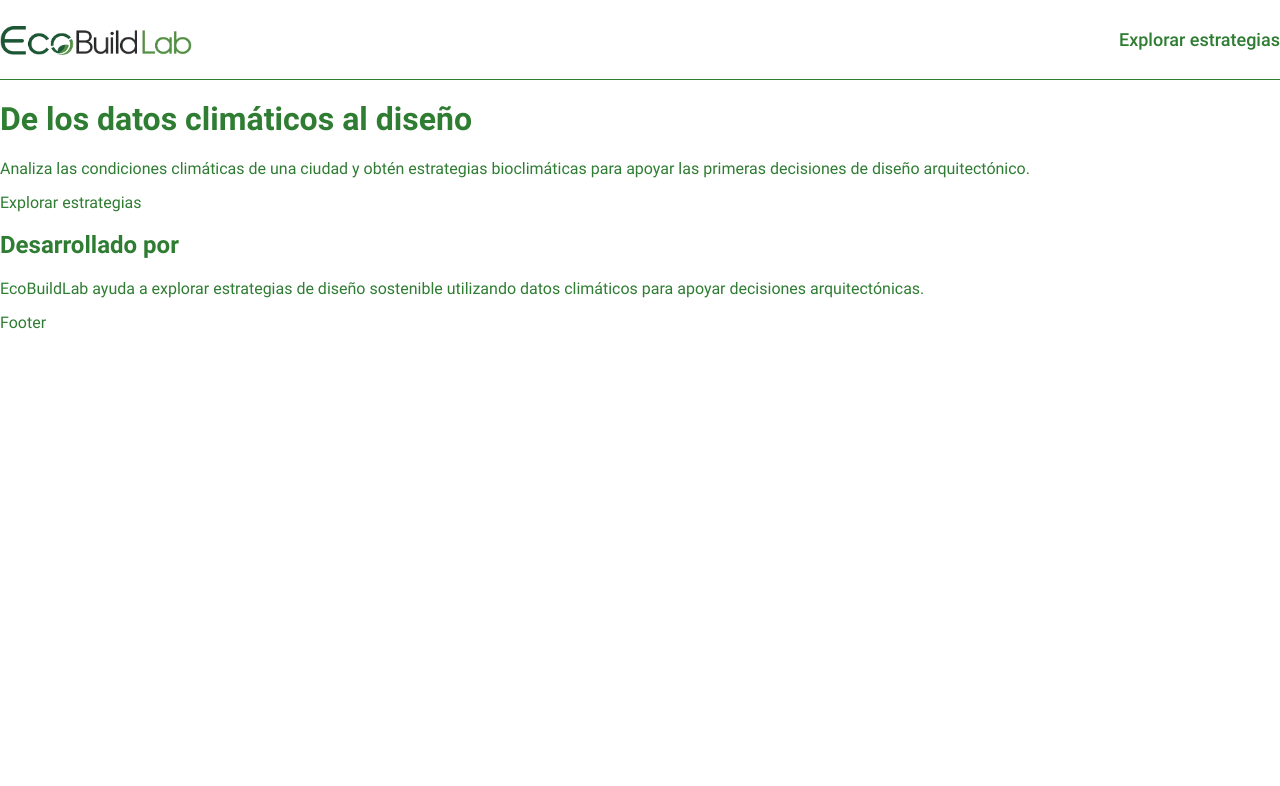
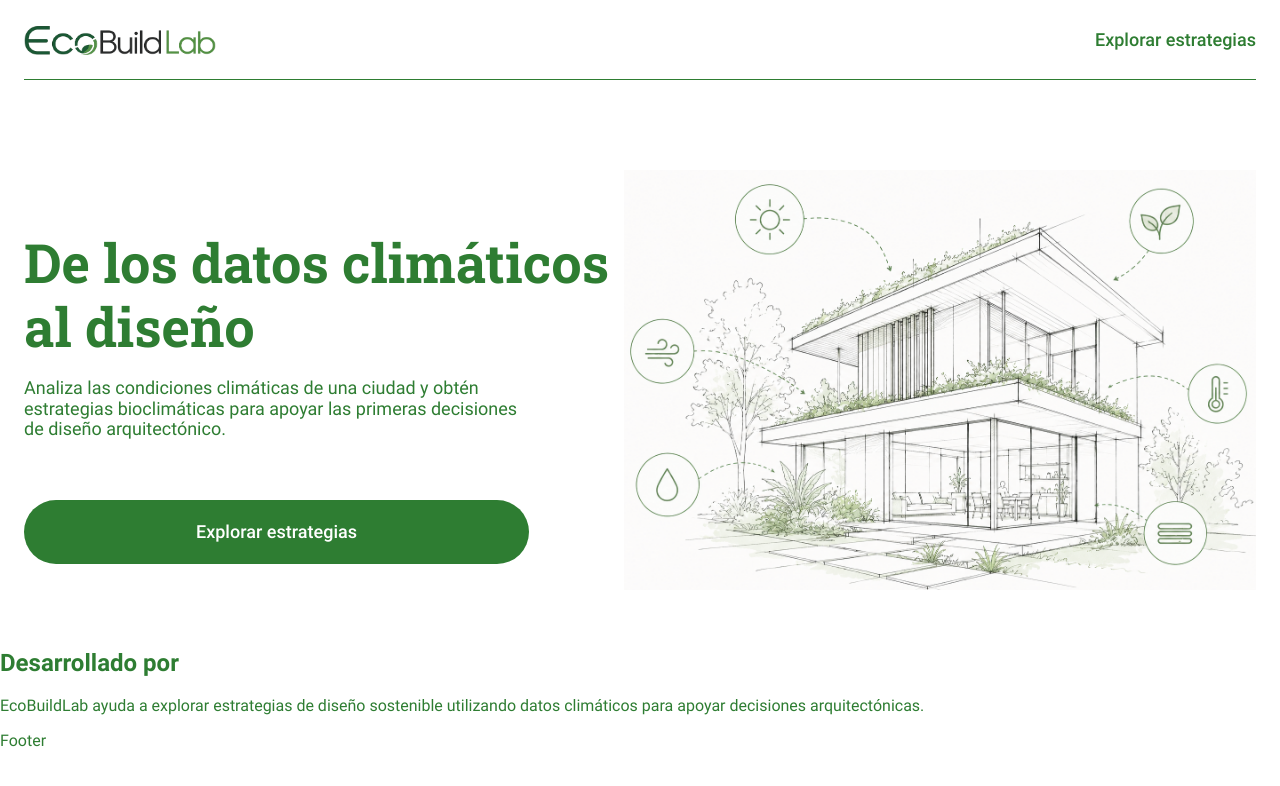
Before and after one commit to Ximerm/ecobuildlab-frontend, a React (Vite) app: page / in a window 1280 px wide. Shown: the top 786 px of the page. Built offline with nearby package versions, Linux system fonts and the light colour scheme.

Commit message:
Implement Main/hero HTML, CSS

```diff
--- a/src/components/Header/Header.css
+++ b/src/components/Header/Header.css
@@ -5,7 +5,7 @@
 
 .header__container {
   width: 100%;
-  max-width: 1280px;
+  max-width: 1232px;
   height: 100%;
   margin: 0 auto;
   border-bottom: 1px solid #2e7d32;
--- a/src/components/Main/Main.css
+++ b/src/components/Main/Main.css
@@ -0,0 +1,61 @@
+.hero {
+  width: 100%;
+}
+
+.hero__container {
+  max-width: 1232px;
+  margin: 0 auto;
+  display: flex;
+  justify-content: space-between;
+  gap: 10px;
+  min-height: 550px;
+}
+
+.hero__content {
+  width: 590px;
+  padding-top: 150px;
+}
+
+.hero__title {
+  font-family: "Roboto Slab";
+  font-size: 54px;
+  font-weight: 700;
+  line-height: 64px;
+  margin: 0;
+  padding-bottom: 20px;
+}
+
+.hero__description {
+  font-size: 18px;
+  margin: 0;
+  padding-bottom: 60px;
+  width: 505px;
+}
+
+.hero__button {
+  display: flex;
+  justify-content: center;
+  align-items: center;
+  width: 505px;
+  height: 64px;
+  border-radius: 80px;
+  background-color: #2e7d32;
+  color: #ffffff;
+  font-size: 18px;
+  font-weight: 500;
+  text-decoration: none;
+}
+
+.hero__image {
+  width: 632px;
+  display: flex;
+  justify-content: center;
+  align-items: center;
+  padding-top: 50px;
+}
+
+.hero__image img {
+  width: 100%;
+  height: auto;
+  display: block;
+}
--- a/src/components/Main/Main.jsx
+++ b/src/components/Main/Main.jsx
@@ -2,18 +2,20 @@ import "./Main.css";
 import { Link } from "react-router-dom";
 
 import About from "../About/About";
+import heroImage from "../../images/heroImage.png";
 
 function Main() {
   return (
     <main className="main">
       <section className="hero">
+        <div className="hero__container">
           <div className="hero__content">
             <h1 className="hero__title">De los datos climáticos al diseño</h1>
 
             <p className="hero__description">
-            Analiza las condiciones climáticas de una ciudad y obtén estrategias
-            bioclimáticas para apoyar las primeras decisiones de diseño
-            arquitectónico.
+              Analiza las condiciones climáticas de una ciudad y obtén
+              estrategias bioclimáticas para apoyar las primeras decisiones de
+              diseño arquitectónico.
             </p>
 
             <Link to="/results" className="hero__button">
@@ -22,7 +24,12 @@ function Main() {
           </div>
 
           <div className="hero__image">
-          {/* Aquí agregaremos la ilustración del Figma más adelante */}
+            <img
+              src={heroImage}
+              alt="Ilustración de vivienda"
+              className="hero__image-element"
+            />
+          </div>
         </div>
       </section>
 
--- a/src/components/Navigation/Navigation.css
+++ b/src/components/Navigation/Navigation.css
@@ -2,7 +2,6 @@
   display: flex;
   justify-content: space-between;
   align-items: center;
-
   width: 100%;
   height: 100%;
 }
```
Also changed, not shown: src/images/heroImage.png (added). Lines whose indentation alone changed are shown as unchanged.
